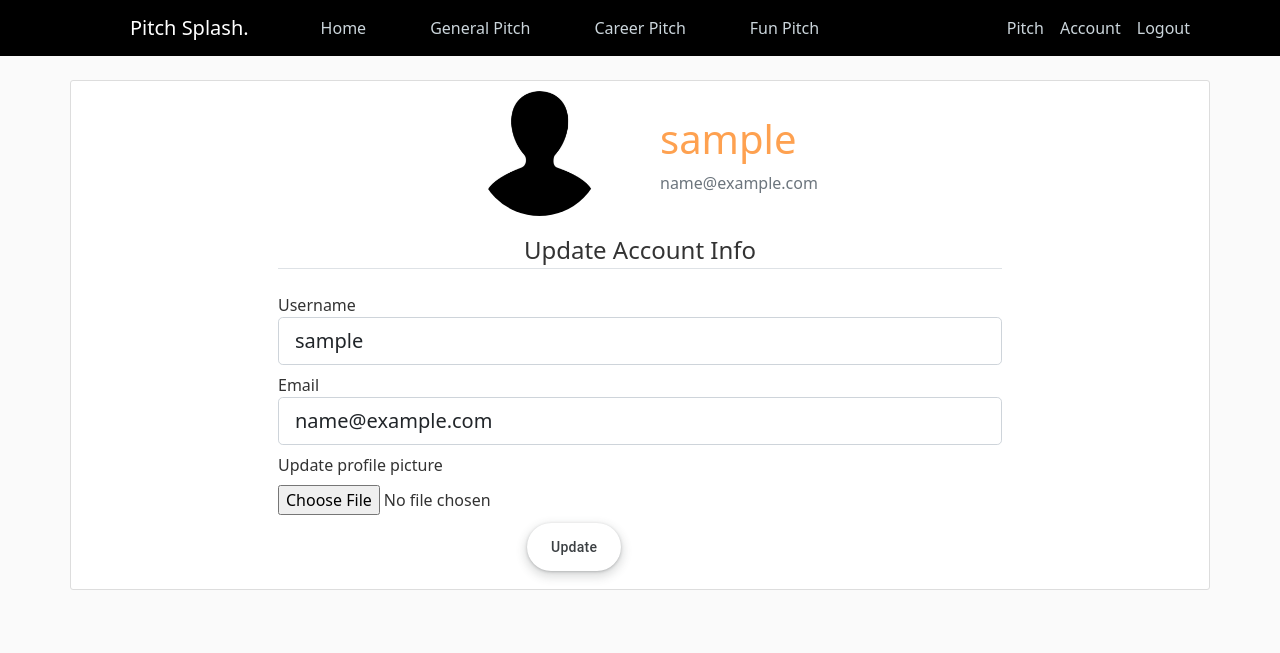
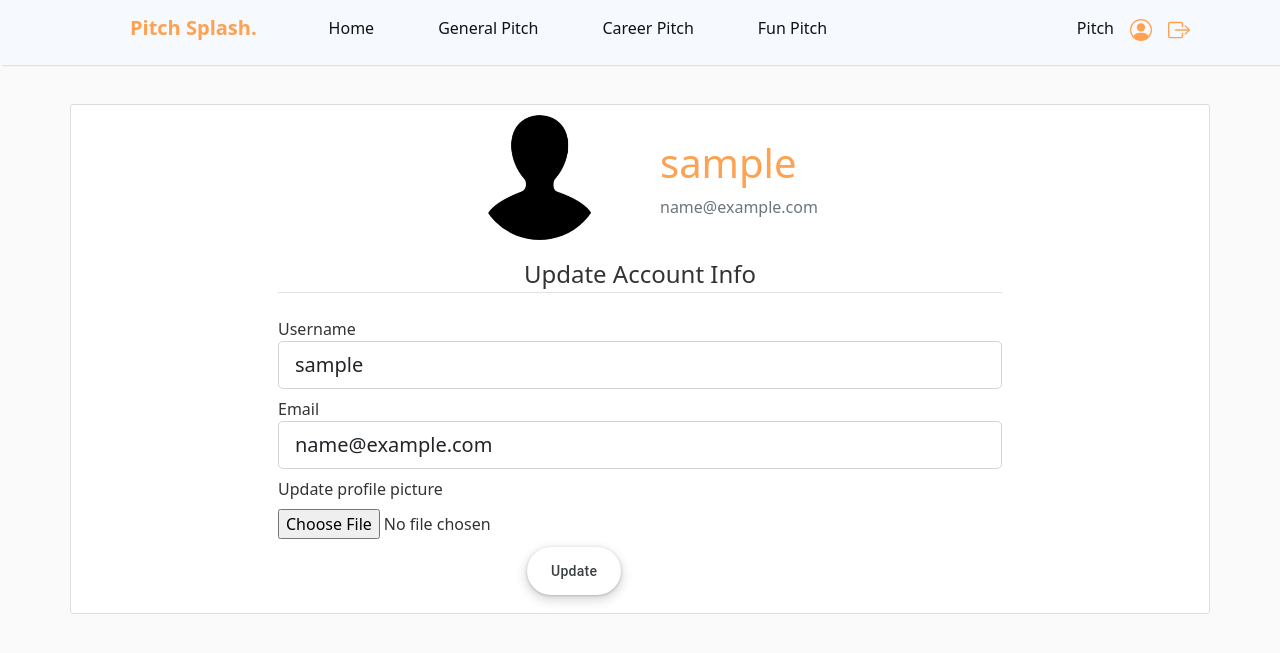
Before and after one commit to AtienoObwanda/pitchSplash, a Flask app: page /auth/account in a window 1280 px wide. Shown: the top 653 px of the page. Run offline with Flask 2, Linux system fonts and the light colour scheme; the visitor is signed in with stand-in values (Sample User, id 1); data comes from the database, SQL or seed files in the repository; data that the repository does not hold is empty; some libraries are stand-ins or nearby versions.

Commit message:
adding icons

```diff
--- a/app/static/main.css
+++ b/app/static/main.css
@@ -10,15 +10,17 @@ body {
 
 
   .bg-steel {
-    background-color: #000;
+    background-color: #F6F9FE;
+    box-shadow: 2px 0px 2px 0px #fea150;
+    padding-bottom: 1em;
   }
 
   .site-header .navbar-nav .nav-link {
-    color: #cbd5db;
+    color: #121212;
   }
 
   .site-header .navbar-nav .nav-link:hover {
-    color: #ffffff;
+    color: #fea150;
   }
 
   .site-header .navbar-nav .nav-link.active {
@@ -118,7 +120,7 @@ body {
 
   .button-17:hover {
     background: #F6F9FE;
-    color: #174ea6;
+    color: #fea150;
   }
 
   .button-17:active {
--- a/app/templates/auth/account.html
+++ b/app/templates/auth/account.html
@@ -107,13 +107,13 @@
                                 <div class="media-footer">
                                     <a class="ms-5" style="text-decoration: none;"></a>
                                     <a class="ms-5" style="text-decoration: none;" href="{{ url_for('main.like', pitch_id=pitch.id) }}">
-                                        <svg xmlns="http://www.w3.org/2000/svg" width="20" height="20" fill="red" class="bi bi-suit-heart-fill" viewBox="0 0 16 16">
+                                        <svg xmlns="http://www.w3.org/2000/svg" width="20" height="20" fill="#fea150" class="bi bi-suit-heart-fill" viewBox="0 0 16 16">
                                             <path d="M4 1c2.21 0 4 1.755 4 3.92C8 2.755 9.79 1 12 1s4 1.755 4 3.92c0 3.263-3.234 4.414-7.608 9.608a.513.513 0 0 1-.784 0C3.234 9.334 0 8.183 0 4.92 0 2.755 1.79 1 4 1z"/>
                                         </svg>
                                         <span style="color:#fea150"> {{ pitch.likes.count()}} </span>
                                     </a>
                                     <a class="ms-5" style="text-decoration: none;" href="{{ url_for('main.dislike', pitch_id=pitch.id) }}">
-                                        <svg xmlns="http://www.w3.org/2000/svg" width="20" height="20" fill="red" class="bi bi-heart" viewBox="0 0 16 16">
+                                        <svg xmlns="http://www.w3.org/2000/svg" width="20" height="20" fill="#fea150" class="bi bi-heart" viewBox="0 0 16 16">
                                             <path d="m8 2.748-.717-.737C5.6.281 2.514.878 1.4 3.053c-.523 1.023-.641 2.5.314 4.385.92 1.815 2.834 3.989 6.286 6.357 3.452-2.368 5.365-4.542 6.286-6.357.955-1.886.838-3.362.314-4.385C13.486.878 10.4.28 8.717 2.01L8 2.748zM8 15C-7.333 4.868 3.279-3.04 7.824 1.143c.06.055.119.112.176.171a3.12 3.12 0 0 1 .176-.17C12.72-3.042 23.333 4.867 8 15z"/>
                                         </svg>
                                         <span style="color:#fea150"> {{ pitch.dislikes.count()}} </span>
--- a/app/templates/career.html
+++ b/app/templates/career.html
@@ -26,13 +26,13 @@
                                 <div class="media-footer">
                                     <a class="ms-5" style="text-decoration: none;"></a>
                                     <a class="ms-5" style="text-decoration: none;" href="{{ url_for('main.like', pitch_id=pitch.id) }}">
-                                        <svg xmlns="http://www.w3.org/2000/svg" width="20" height="20" fill="red" class="bi bi-suit-heart-fill" viewBox="0 0 16 16">
+                                        <svg xmlns="http://www.w3.org/2000/svg" width="20" height="20" fill="#fea150" class="bi bi-suit-heart-fill" viewBox="0 0 16 16">
                                             <path d="M4 1c2.21 0 4 1.755 4 3.92C8 2.755 9.79 1 12 1s4 1.755 4 3.92c0 3.263-3.234 4.414-7.608 9.608a.513.513 0 0 1-.784 0C3.234 9.334 0 8.183 0 4.92 0 2.755 1.79 1 4 1z"/>
                                         </svg>
                                         <span style="color:#fea150"> {{ pitch.likes.count()}} </span>
                                     </a>
                                     <a class="ms-5" style="text-decoration: none;" href="{{ url_for('main.dislike', pitch_id=pitch.id) }}">
-                                        <svg xmlns="http://www.w3.org/2000/svg" width="20" height="20" fill="red" class="bi bi-heart" viewBox="0 0 16 16">
+                                        <svg xmlns="http://www.w3.org/2000/svg" width="20" height="20" fill="#fea150" class="bi bi-heart" viewBox="0 0 16 16">
                                             <path d="m8 2.748-.717-.737C5.6.281 2.514.878 1.4 3.053c-.523 1.023-.641 2.5.314 4.385.92 1.815 2.834 3.989 6.286 6.357 3.452-2.368 5.365-4.542 6.286-6.357.955-1.886.838-3.362.314-4.385C13.486.878 10.4.28 8.717 2.01L8 2.748zM8 15C-7.333 4.868 3.279-3.04 7.824 1.143c.06.055.119.112.176.171a3.12 3.12 0 0 1 .176-.17C12.72-3.042 23.333 4.867 8 15z"/>
                                         </svg>
                                         <span style="color:#fea150"> {{ pitch.dislikes.count()}} </span>
--- a/app/templates/comment.html
+++ b/app/templates/comment.html
@@ -21,13 +21,13 @@
                                 <div class="media-footer">
                                     <a class="ms-5" style="text-decoration: none;"></a>
                                     <a class="ms-5" style="text-decoration: none;" href="{{ url_for('main.like', pitch_id=pitch.id) }}">
-                                        <svg xmlns="http://www.w3.org/2000/svg" width="20" height="20" fill="red" class="bi bi-suit-heart-fill" viewBox="0 0 16 16">
+                                        <svg xmlns="http://www.w3.org/2000/svg" width="20" height="20" fill="#fea150" class="bi bi-suit-heart-fill" viewBox="0 0 16 16">
                                             <path d="M4 1c2.21 0 4 1.755 4 3.92C8 2.755 9.79 1 12 1s4 1.755 4 3.92c0 3.263-3.234 4.414-7.608 9.608a.513.513 0 0 1-.784 0C3.234 9.334 0 8.183 0 4.92 0 2.755 1.79 1 4 1z"/>
                                         </svg>
                                         <span style="color:#fea150"> {{ pitch.likes.count()}} </span>
                                     </a>
                                     <a class="ms-5" style="text-decoration: none;" href="{{ url_for('main.dislike', pitch_id=pitch.id) }}">
-                                        <svg xmlns="http://www.w3.org/2000/svg" width="20" height="20" fill="red" class="bi bi-heart" viewBox="0 0 16 16">
+                                        <svg xmlns="http://www.w3.org/2000/svg" width="20" height="20" fill="#fea150" class="bi bi-heart" viewBox="0 0 16 16">
                                             <path d="m8 2.748-.717-.737C5.6.281 2.514.878 1.4 3.053c-.523 1.023-.641 2.5.314 4.385.92 1.815 2.834 3.989 6.286 6.357 3.452-2.368 5.365-4.542 6.286-6.357.955-1.886.838-3.362.314-4.385C13.486.878 10.4.28 8.717 2.01L8 2.748zM8 15C-7.333 4.868 3.279-3.04 7.824 1.143c.06.055.119.112.176.171a3.12 3.12 0 0 1 .176-.17C12.72-3.042 23.333 4.867 8 15z"/>
                                         </svg>
                                         <span style="color:#fea150"> {{ pitch.dislikes.count()}} </span>
--- a/app/templates/fun.html
+++ b/app/templates/fun.html
@@ -26,13 +26,13 @@
                                 <div class="media-footer">
                                     <a class="ms-5" style="text-decoration: none;"></a>
                                     <a class="ms-5" style="text-decoration: none;" href="{{ url_for('main.like', pitch_id=pitch.id) }}">
-                                        <svg xmlns="http://www.w3.org/2000/svg" width="20" height="20" fill="red" class="bi bi-suit-heart-fill" viewBox="0 0 16 16">
+                                        <svg xmlns="http://www.w3.org/2000/svg" width="20" height="20" fill="#fea150" class="bi bi-suit-heart-fill" viewBox="0 0 16 16">
                                             <path d="M4 1c2.21 0 4 1.755 4 3.92C8 2.755 9.79 1 12 1s4 1.755 4 3.92c0 3.263-3.234 4.414-7.608 9.608a.513.513 0 0 1-.784 0C3.234 9.334 0 8.183 0 4.92 0 2.755 1.79 1 4 1z"/>
                                         </svg>
                                         <span style="color:#fea150"> {{ pitch.likes.count()}} </span>
                                     </a>
                                     <a class="ms-5" style="text-decoration: none;" href="{{ url_for('main.dislike', pitch_id=pitch.id) }}">
-                                        <svg xmlns="http://www.w3.org/2000/svg" width="20" height="20" fill="red" class="bi bi-heart" viewBox="0 0 16 16">
+                                        <svg xmlns="http://www.w3.org/2000/svg" width="20" height="20" fill="#fea150" class="bi bi-heart" viewBox="0 0 16 16">
                                             <path d="m8 2.748-.717-.737C5.6.281 2.514.878 1.4 3.053c-.523 1.023-.641 2.5.314 4.385.92 1.815 2.834 3.989 6.286 6.357 3.452-2.368 5.365-4.542 6.286-6.357.955-1.886.838-3.362.314-4.385C13.486.878 10.4.28 8.717 2.01L8 2.748zM8 15C-7.333 4.868 3.279-3.04 7.824 1.143c.06.055.119.112.176.171a3.12 3.12 0 0 1 .176-.17C12.72-3.042 23.333 4.867 8 15z"/>
                                         </svg>
                                         <span style="color:#fea150"> {{ pitch.dislikes.count()}} </span>
--- a/app/templates/general.html
+++ b/app/templates/general.html
@@ -26,13 +26,13 @@
                                 <div class="media-footer">
                                     <a class="ms-5" style="text-decoration: none;"></a>
                                     <a class="ms-5" style="text-decoration: none;" href="{{ url_for('main.like', pitch_id=pitch.id) }}">
-                                        <svg xmlns="http://www.w3.org/2000/svg" width="20" height="20" fill="red" class="bi bi-suit-heart-fill" viewBox="0 0 16 16">
+                                        <svg xmlns="http://www.w3.org/2000/svg" width="20" height="20" fill="#fea150" class="bi bi-suit-heart-fill" viewBox="0 0 16 16">
                                             <path d="M4 1c2.21 0 4 1.755 4 3.92C8 2.755 9.79 1 12 1s4 1.755 4 3.92c0 3.263-3.234 4.414-7.608 9.608a.513.513 0 0 1-.784 0C3.234 9.334 0 8.183 0 4.92 0 2.755 1.79 1 4 1z"/>
                                         </svg>
                                         <span style="color:#fea150"> {{ pitch.likes.count()}} </span>
                                     </a>
                                     <a class="ms-5" style="text-decoration: none;" href="{{ url_for('main.dislike', pitch_id=pitch.id) }}">
-                                        <svg xmlns="http://www.w3.org/2000/svg" width="20" height="20" fill="red" class="bi bi-heart" viewBox="0 0 16 16">
+                                        <svg xmlns="http://www.w3.org/2000/svg" width="20" height="20" fill="#fea150" class="bi bi-heart" viewBox="0 0 16 16">
                                             <path d="m8 2.748-.717-.737C5.6.281 2.514.878 1.4 3.053c-.523 1.023-.641 2.5.314 4.385.92 1.815 2.834 3.989 6.286 6.357 3.452-2.368 5.365-4.542 6.286-6.357.955-1.886.838-3.362.314-4.385C13.486.878 10.4.28 8.717 2.01L8 2.748zM8 15C-7.333 4.868 3.279-3.04 7.824 1.143c.06.055.119.112.176.171a3.12 3.12 0 0 1 .176-.17C12.72-3.042 23.333 4.867 8 15z"/>
                                         </svg>
                                         <span style="color:#fea150"> {{ pitch.dislikes.count()}} </span>
--- a/app/templates/index.html
+++ b/app/templates/index.html
@@ -26,13 +26,13 @@
                     <div class="media-footer">
                         <a class="ms-5" style="text-decoration: none;"></a>
                         <a class="ms-5" style="text-decoration: none;" href="{{ url_for('main.like', pitch_id=pitch.id) }}">
-                            <svg xmlns="http://www.w3.org/2000/svg" width="20" height="20" fill="red" class="bi bi-suit-heart-fill" viewBox="0 0 16 16">
+                            <svg xmlns="http://www.w3.org/2000/svg" width="20" height="20" fill="#fea150" class="bi bi-suit-heart-fill" viewBox="0 0 16 16">
                                 <path d="M4 1c2.21 0 4 1.755 4 3.92C8 2.755 9.79 1 12 1s4 1.755 4 3.92c0 3.263-3.234 4.414-7.608 9.608a.513.513 0 0 1-.784 0C3.234 9.334 0 8.183 0 4.92 0 2.755 1.79 1 4 1z"/>
                             </svg>
                             <span style="color:#fea150"> {{ pitch.likes.count()}} </span>
                         </a>
                         <a class="ms-5" style="text-decoration: none;" href="{{ url_for('main.dislike', pitch_id=pitch.id) }}">
-                            <svg xmlns="http://www.w3.org/2000/svg" width="20" height="20" fill="red" class="bi bi-heart" viewBox="0 0 16 16">
+                            <svg xmlns="http://www.w3.org/2000/svg" width="20" height="20" fill="#fea150" class="bi bi-heart" viewBox="0 0 16 16">
                                 <path d="m8 2.748-.717-.737C5.6.281 2.514.878 1.4 3.053c-.523 1.023-.641 2.5.314 4.385.92 1.815 2.834 3.989 6.286 6.357 3.452-2.368 5.365-4.542 6.286-6.357.955-1.886.838-3.362.314-4.385C13.486.878 10.4.28 8.717 2.01L8 2.748zM8 15C-7.333 4.868 3.279-3.04 7.824 1.143c.06.055.119.112.176.171a3.12 3.12 0 0 1 .176-.17C12.72-3.042 23.333 4.867 8 15z"/>
                             </svg>
                             <span style="color:#fea150"> {{ pitch.dislikes.count()}} </span>
--- a/app/templates/layout.html
+++ b/app/templates/layout.html
@@ -22,12 +22,12 @@
     <title>Pitch Splash</title>
 {% endif%}
 </head>
-<body>
+<body class="pt-4">
 
     <header class="site-header" >
         <nav class="navbar navbar-expand-md navbar-dark bg-steel fixed-top">
             <div class="container">
-                <a class="navbar-brand mr-5 ms-5" href="/">Pitch Splash.</a>
+                <a class="navbar-brand mr-5 ms-5" href="/" style="color:#fea150; font-weight:bold;">Pitch Splash.</a>
                 <button class="navbar-toggler" type="button" data-toggle="collapse" data-target="#">
                     <span class="navbar-toggler-icon"></span>
                 </button>
@@ -42,12 +42,32 @@
                     <div class="navbar-nav ms-auto">
                         {% if current_user.is_authenticated %}
                         <a class="nav-item nav-link align-right" href="{{ url_for('main.pitch') }}">Pitch</a>
-                        <a class="nav-item nav-link align-right" href="{{ url_for('auth.account') }}">Account</a>
-                        <a class="nav-item nav-link align-right" href="{{ url_for('auth.logout') }}">Logout</a>
+                        <a class="nav-item nav-link align-right" href="{{ url_for('auth.account') }}">
+                            <svg xmlns="http://www.w3.org/2000/svg" width="22" height="22" fill="#fea150" class="bi bi-person-circle" viewBox="0 0 16 16">
+                                <path d="M11 6a3 3 0 1 1-6 0 3 3 0 0 1 6 0z"/>
+                                <path fill-rule="evenodd" d="M0 8a8 8 0 1 1 16 0A8 8 0 0 1 0 8zm8-7a7 7 0 0 0-5.468 11.37C3.242 11.226 4.805 10 8 10s4.757 1.225 5.468 2.37A7 7 0 0 0 8 1z"/>
+                              </svg>
+                        </a>
+                        <a class="nav-item nav-link align-right" href="{{ url_for('auth.logout') }}">
+                            <svg xmlns="http://www.w3.org/2000/svg" width="22" height="22" fill="#fea150" class="bi bi-box-arrow-right" viewBox="0 0 16 16">
+                                <path fill-rule="evenodd" d="M10 12.5a.5.5 0 0 1-.5.5h-8a.5.5 0 0 1-.5-.5v-9a.5.5 0 0 1 .5-.5h8a.5.5 0 0 1 .5.5v2a.5.5 0 0 0 1 0v-2A1.5 1.5 0 0 0 9.5 2h-8A1.5 1.5 0 0 0 0 3.5v9A1.5 1.5 0 0 0 1.5 14h8a1.5 1.5 0 0 0 1.5-1.5v-2a.5.5 0 0 0-1 0v2z"/>
+                                <path fill-rule="evenodd" d="M15.854 8.354a.5.5 0 0 0 0-.708l-3-3a.5.5 0 0 0-.708.708L14.293 7.5H5.5a.5.5 0 0 0 0 1h8.793l-2.147 2.146a.5.5 0 0 0 .708.708l3-3z"/>
+                              </svg>
+                        </a>
                         {% else%}
 
-                            <a class="nav-item nav-link align-right" href="{{ url_for('auth.login') }}">Login</a>
-                            <a class="nav-item nav-link align-right" href="{{ url_for('auth.register') }}">Get Started</a>
+                            <a class="nav-item nav-link align-right" href="{{ url_for('auth.login') }}">
+                                <svg xmlns="http://www.w3.org/2000/svg" width="22" height="22" fill="#fea150" class="bi bi-box-arrow-in-left" viewBox="0 0 16 16">
+                                    <path fill-rule="evenodd" d="M10 3.5a.5.5 0 0 0-.5-.5h-8a.5.5 0 0 0-.5.5v9a.5.5 0 0 0 .5.5h8a.5.5 0 0 0 .5-.5v-2a.5.5 0 0 1 1 0v2A1.5 1.5 0 0 1 9.5 14h-8A1.5 1.5 0 0 1 0 12.5v-9A1.5 1.5 0 0 1 1.5 2h8A1.5 1.5 0 0 1 11 3.5v2a.5.5 0 0 1-1 0v-2z"/>
+                                    <path fill-rule="evenodd" d="M4.146 8.354a.5.5 0 0 1 0-.708l3-3a.5.5 0 1 1 .708.708L5.707 7.5H14.5a.5.5 0 0 1 0 1H5.707l2.147 2.146a.5.5 0 0 1-.708.708l-3-3z"/>
+                                  </svg>
+                            </a>
+                            <a class="nav-item nav-link align-right" href="{{ url_for('auth.register') }}">
+                                <svg xmlns="http://www.w3.org/2000/svg" width="22" height="22" fill="#fea150" class="bi bi-person-plus-fill" viewBox="0 0 16 16">
+                                    <path d="M1 14s-1 0-1-1 1-4 6-4 6 3 6 4-1 1-1 1H1zm5-6a3 3 0 1 0 0-6 3 3 0 0 0 0 6z"/>
+                                    <path fill-rule="evenodd" d="M13.5 5a.5.5 0 0 1 .5.5V7h1.5a.5.5 0 0 1 0 1H14v1.5a.5.5 0 0 1-1 0V8h-1.5a.5.5 0 0 1 0-1H13V5.5a.5.5 0 0 1 .5-.5z"/>
+                                </svg>
+                            </a>
                         {% endif %}
 
                     </div>
```
Also changed, not shown: app/templates/auth/login.html (+8 -1 lines), app/templates/pitch.html (+7 -1 lines), app/static/login.png (added), app/static/sign.png (added).
